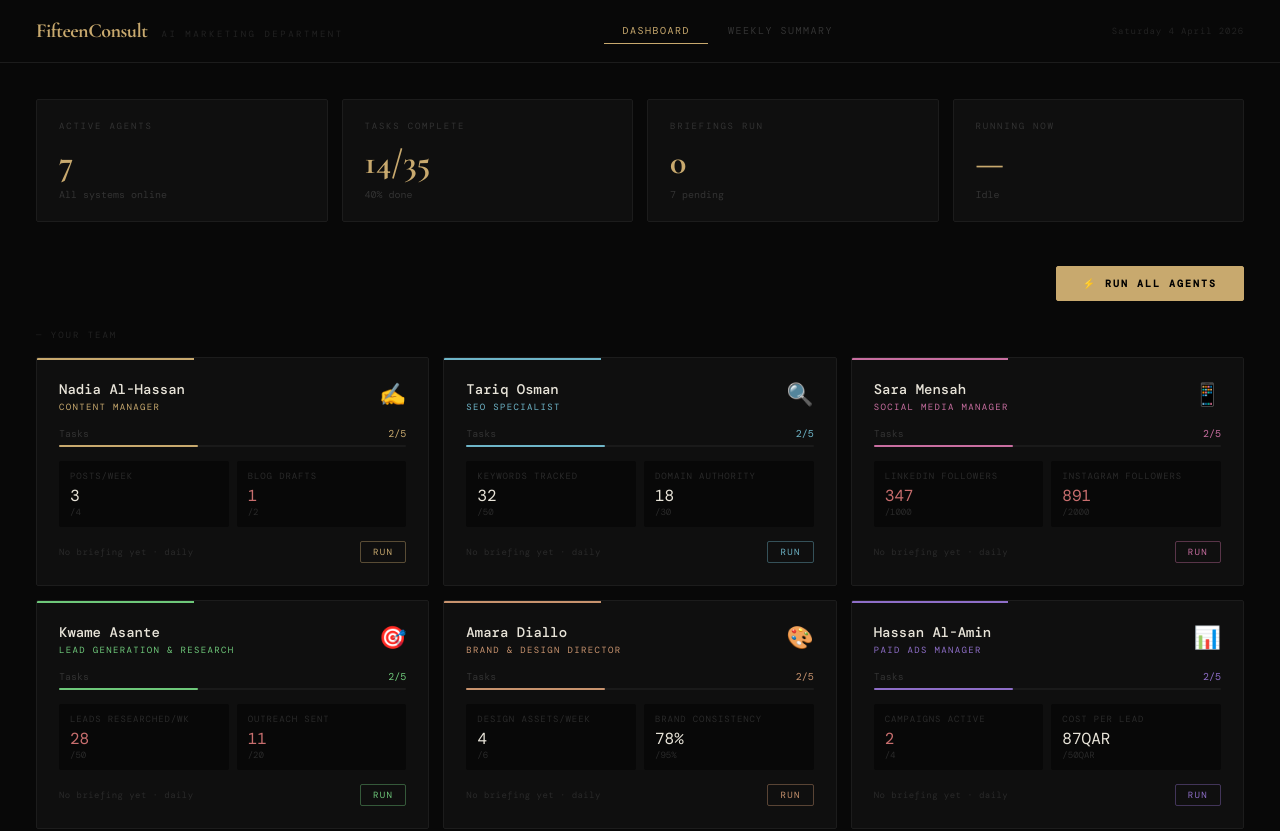
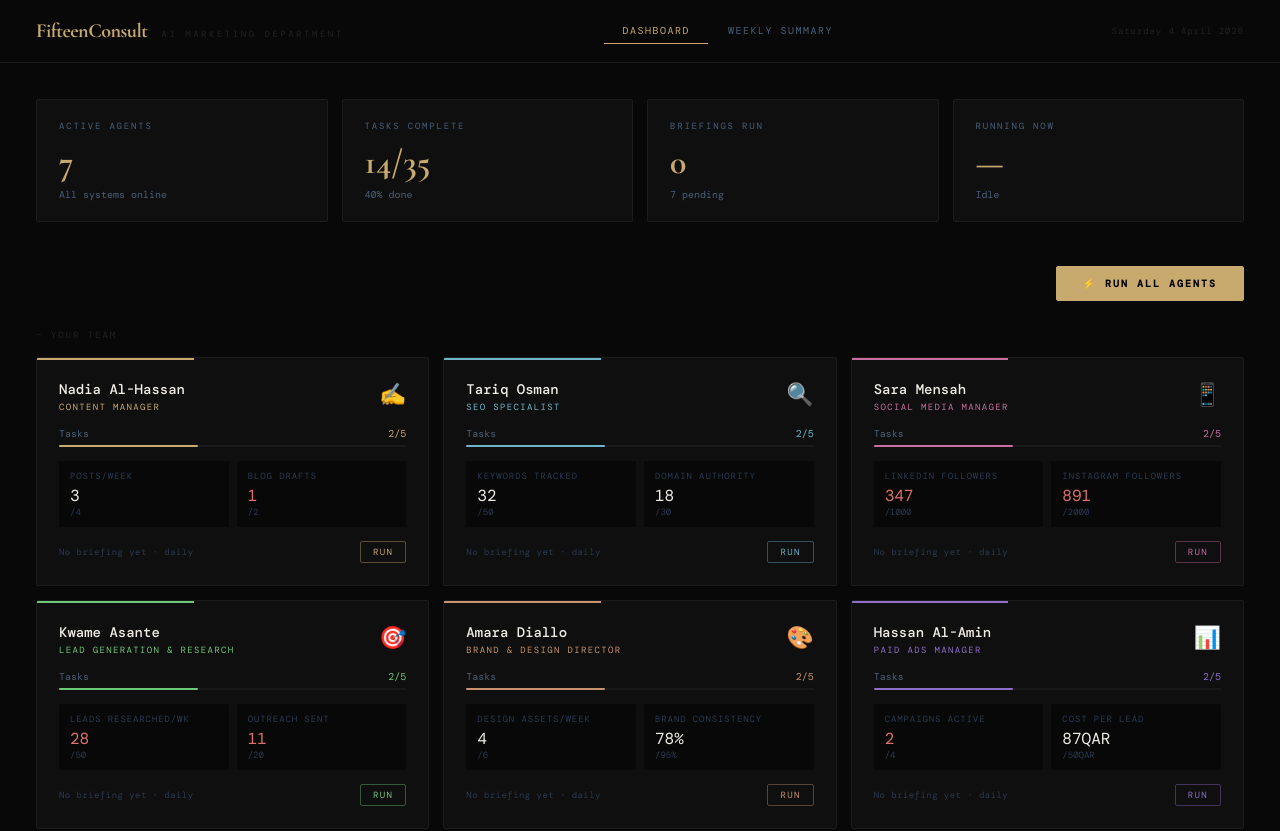
Before and after one commit to sadick22/fifteenconsult, a React (Vite) app in the folder fifteenconsult-dashboard/: page / in a window 1280 px wide. Shown: the top 831 px of the page. Built offline with nearby package versions, Linux system fonts and the light colour scheme; a web font is replaced by a local one.

Commit message:
Update index.css

```diff
--- a/fifteenconsult-dashboard/src/index.css
+++ b/fifteenconsult-dashboard/src/index.css
@@ -8,19 +8,18 @@
 
 :root {
   --gold: #C8A96E;
-  --dark-base: #080808;
-  --dark-card: #0f0f0f;
-  --dark-hover: #161616;
-  --dark-border: #1c1c1c;
-  --text-primary: #e8e4d9;
-  --text-muted: #666;
-  --text-dim: #333;
-  --text-ghost: #2a2a2a;
+  --dark-base: #0b1220;
+  --dark-card: #111c2e;
+  --dark-hover: #172035;
+  --dark-border: #1e2d45;
+  --text-primary: #f0ede6;
+  --text-muted: #8a9bb5;
+  --text-dim: #4a5f7a;
+  --text-ghost: #2a3a52;
   --font-mono: 'DM Mono', 'Courier New', monospace;
   --font-display: 'Cormorant Garamond', 'Georgia', serif;
-  --red: #C86E6E;
+  --red: #e07070;
 }
-
 html {
   font-size: 14px;
   -webkit-font-smoothing: antialiased;
```
